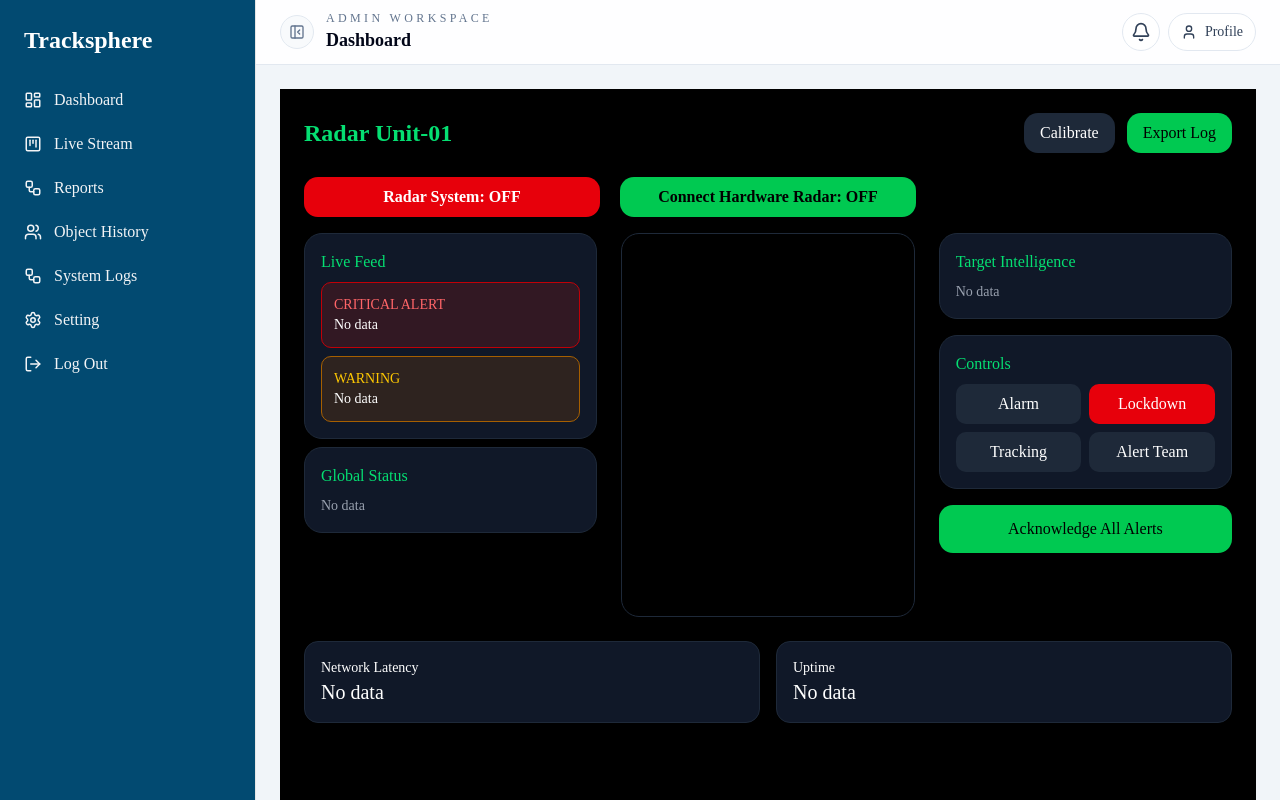
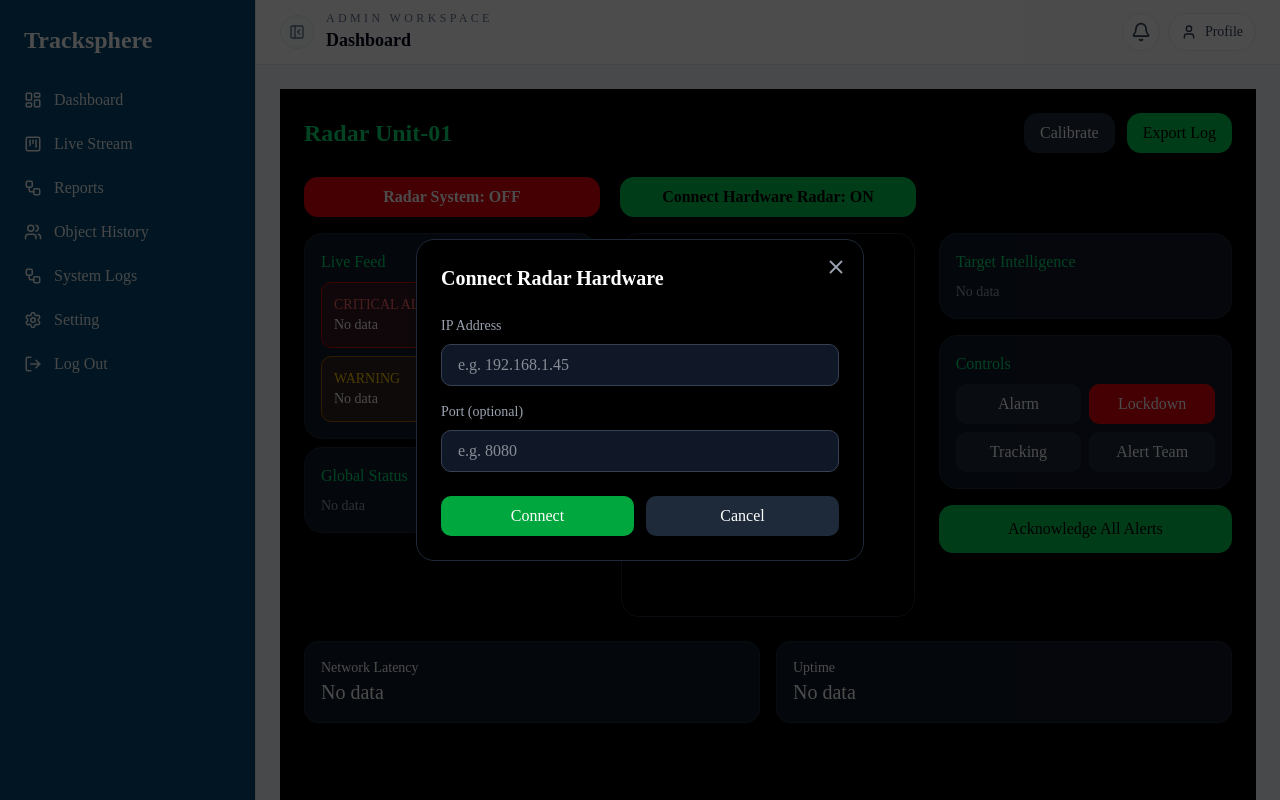
Before and after one commit to hemantgupta98/TrackSphere, a Next.js app in the folder frontend/: page /src/dashboard in a window 1280 px wide. Both pictures are taken after a click on the button "Connect Hardware Radar: OFF". Built offline with nearby package versions, Linux system fonts and the light colour scheme.

Commit message:
add pop up message for hardware connect device

```diff
--- a/frontend/app/src/dashboard/page.tsx
+++ b/frontend/app/src/dashboard/page.tsx
@@ -1,11 +1,15 @@
 "use client";
 
 import React from "react";
+import { X } from "lucide-react";
 import { useState } from "react";
 import RadarPage from "@/components/layout/radar";
 export default function RadarDashboard() {
   const [isRadarOn, setIsRadarOn] = useState(false);
-  const [isHardware, setIsHardwae] = useState(false);
+  const [isHardware, setIsHardware] = useState(false);
+  const [open, setOpen] = useState(false);
+  const [ip, setIp] = useState("");
+  const [port, setPort] = useState("");
   const [capturedAlerts] = useState<
     Array<{
       level: "critical" | "warning";
@@ -29,6 +33,19 @@ export default function RadarDashboard() {
   const warningAlert = capturedAlerts.find(
     (alert) => alert.level === "warning",
   );
+  const handleConnect = () => {
+    console.log("Connecting to:", ip, port);
+    // Add your API / WebSocket logic here
+    setOpen(false);
+  };
+
+  const handleHardwareToggle = () => {
+    setIsHardware((prev) => {
+      const next = !prev;
+      setOpen(next);
+      return next;
+    });
+  };
 
   return (
     <div className="min-h-screen bg-black text-white p-6">
@@ -59,18 +76,78 @@ export default function RadarDashboard() {
         </button>
         <button
           type="button"
-          onClick={() => setIsHardwae((prev) => !prev)}
+          onClick={handleHardwareToggle}
           className={`rounded-xl px-4 py-2 font-semibold transition ${
             isHardware
               ? "bg-green-500 text-black hover:bg-green-400"
               : "bg-red-600 text-white hover:bg-red-500"
           }`}
         >
-          {isRadarOn
+          {isHardware
             ? "Connect Hardware Radar: ON"
             : "Connect Hardware Radar: OFF"}
         </button>
       </div>
+
+      {isHardware && open && (
+        <div className="fixed inset-0 z-50 flex items-center justify-center bg-black/70">
+          <div className="relative w-full max-w-md rounded-2xl bg-black text-white shadow-xl border border-gray-800 p-6">
+            <button
+              type="button"
+              onClick={() => setOpen(false)}
+              className="absolute top-4 right-4 text-gray-400 hover:text-white transition"
+            >
+              <X size={22} />
+            </button>
+
+            <h2 className="text-xl font-semibold mb-6">
+              Connect Radar Hardware
+            </h2>
+
+            <div className="mb-4">
+              <label className="block text-sm mb-2 text-gray-400">
+                IP Address
+              </label>
+              <input
+                type="text"
+                placeholder="e.g. 192.168.1.45"
+                value={ip}
+                onChange={(e) => setIp(e.target.value)}
+                className="w-full px-4 py-2 rounded-lg bg-gray-900 border border-gray-700 focus:outline-none focus:border-green-500"
+              />
+            </div>
+
+            <div className="mb-6">
+              <label className="block text-sm mb-2 text-gray-400">
+                Port (optional)
+              </label>
+              <input
+                type="text"
+                placeholder="e.g. 8080"
+                value={port}
+                onChange={(e) => setPort(e.target.value)}
+                className="w-full px-4 py-2 rounded-lg bg-gray-900 border border-gray-700 focus:outline-none focus:border-green-500"
+              />
+            </div>
+
+            <div className="flex gap-3">
+              <button
+                onClick={handleConnect}
+                className="flex-1 bg-green-600 hover:bg-green-700 transition rounded-lg py-2 font-medium"
+              >
+                Connect
+              </button>
+
+              <button
+                onClick={() => setOpen(false)}
+                className="flex-1 bg-gray-800 hover:bg-gray-700 transition rounded-lg py-2 font-medium"
+              >
+                Cancel
+              </button>
+            </div>
+          </div>
+        </div>
+      )}
 
       <div className="grid grid-cols-3 items-stretch gap-6">
         {/* Left Panel */}
--- /dev/null
+++ b/frontend/components/layout/port.tsx
@@ -0,0 +1,79 @@
+"use client";
+import { useState } from "react";
+import { X } from "lucide-react";
+
+export default function RadarConnectModal() {
+  const [open, setOpen] = useState(true);
+  const [ip, setIp] = useState("");
+  const [port, setPort] = useState("");
+
+  const handleConnect = () => {
+    console.log("Connecting to:", ip, port);
+    // Add your API / WebSocket logic here
+    setOpen(false);
+  };
+
+  if (!open) return null;
+
+  return (
+    <div className="fixed inset-0 z-50 flex items-center justify-center bg-black/70">
+      {/* Modal Box */}
+      <div className="relative w-full max-w-md rounded-2xl bg-black text-white shadow-xl border border-gray-800 p-6">
+        {/* Close Icon */}
+        <button
+          type="button"
+          onClick={() => setOpen(false)}
+          className="absolute top-4 right-4 text-gray-400 hover:text-white transition"
+        >
+          <X size={22} />
+        </button>
+
+        {/* Title */}
+        <h2 className="text-xl font-semibold mb-6">Connect Radar Hardware</h2>
+
+        {/* IP Address Input */}
+        <div className="mb-4">
+          <label className="block text-sm mb-2 text-gray-400">IP Address</label>
+          <input
+            type="text"
+            placeholder="e.g. 192.168.1.45"
+            value={ip}
+            onChange={(e) => setIp(e.target.value)}
+            className="w-full px-4 py-2 rounded-lg bg-gray-900 border border-gray-700 focus:outline-none focus:border-green-500"
+          />
+        </div>
+
+        {/* Port Input */}
+        <div className="mb-6">
+          <label className="block text-sm mb-2 text-gray-400">
+            Port (optional)
+          </label>
+          <input
+            type="text"
+            placeholder="e.g. 8080"
+            value={port}
+            onChange={(e) => setPort(e.target.value)}
+            className="w-full px-4 py-2 rounded-lg bg-gray-900 border border-gray-700 focus:outline-none focus:border-green-500"
+          />
+        </div>
+
+        {/* Buttons */}
+        <div className="flex gap-3">
+          <button
+            onClick={handleConnect}
+            className="flex-1 bg-green-600 hover:bg-green-700 transition rounded-lg py-2 font-medium"
+          >
+            Connect
+          </button>
+
+          <button
+            onClick={() => setOpen(false)}
+            className="flex-1 bg-gray-800 hover:bg-gray-700 transition rounded-lg py-2 font-medium"
+          >
+            Cancel
+          </button>
+        </div>
+      </div>
+    </div>
+  );
+}
```
Also changed, not shown: 1 other file (tests, documents, lock files or other folders).
